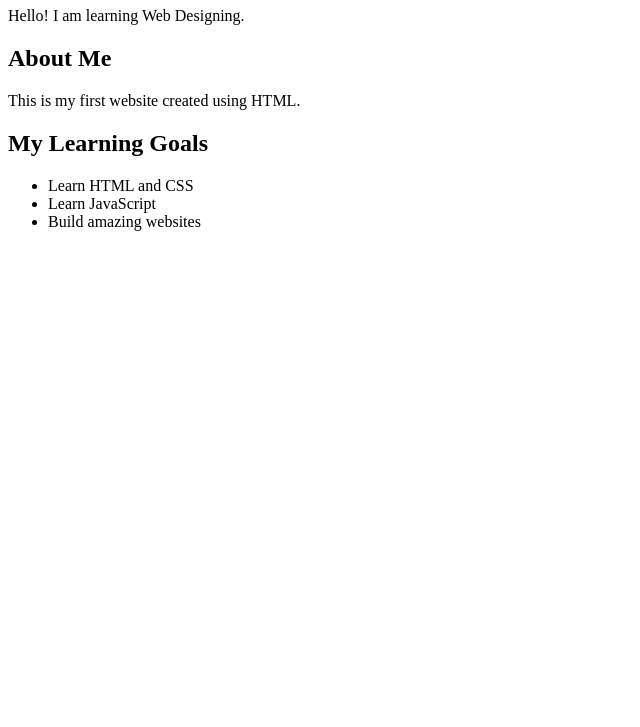
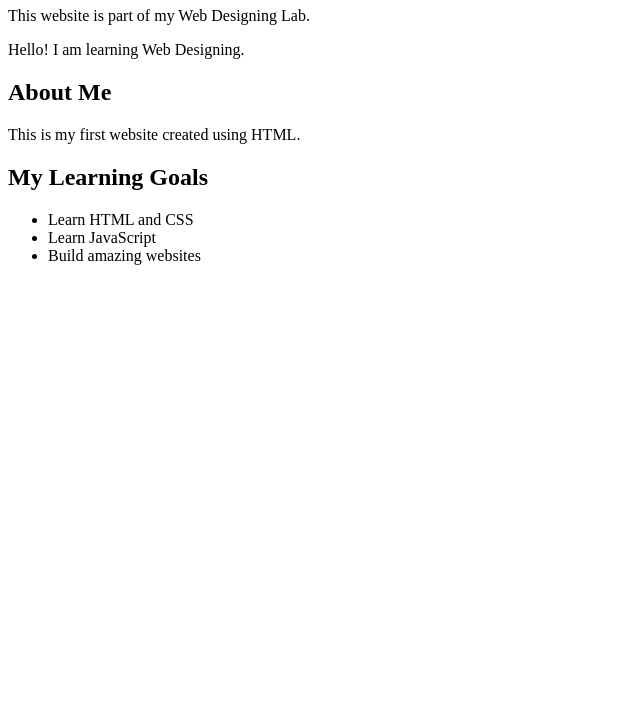
Before and after one commit to sreyanyaasingh02/web-designing-lab, a plain HTML site: page index.html in a window 1280 px wide. Shown: the part 73-800 px from the top of the page, without its empty margins (0-640 px from the left). Drawn offline with Linux system fonts and the light colour scheme.

Commit message:
Update index.html

```diff
--- a/index.html
+++ b/index.html
@@ -8,6 +8,7 @@
 </head>
 <body>
     <h1>Welcome to My Website!</h1>
+    <p>This website is part of my Web Designing Lab.</p>
     <p>Hello! I am learning Web Designing.</p>
 
     <h2>About Me</h2>
```
